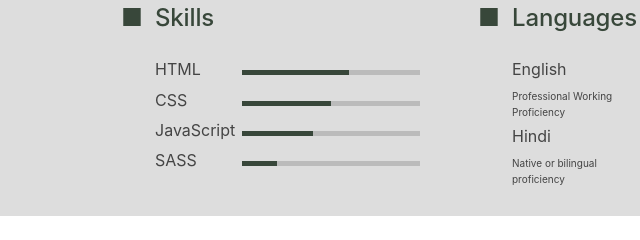
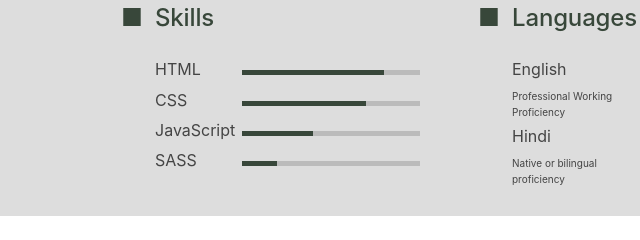
Before and after one commit to ompr93/ompr93.github.io, a website: page index.html in a window 1280 px wide. Shown: the part 333-573 px from the top of the page, 364-1004 px from the left. Drawn offline with nearby package versions, Linux system fonts and the light colour scheme.

Commit message:
Update index.html

```diff
--- a/index.html
+++ b/index.html
@@ -35,13 +35,13 @@
         <li>
           <div class="skill-text">HTML</div>
           <div class="skill">
-            <div class="skill-bar" style="width:60%;"></div>
+            <div class="skill-bar" style="width:80%;"></div>
           </div>
         </li>
         <li>
           <div class="skill-text">CSS</div>
           <div class="skill">
-            <div class="skill-bar" style="width:50%;"></div>
+            <div class="skill-bar" style="width:70%;"></div>
           </div>
         </li>
         <li>
```
